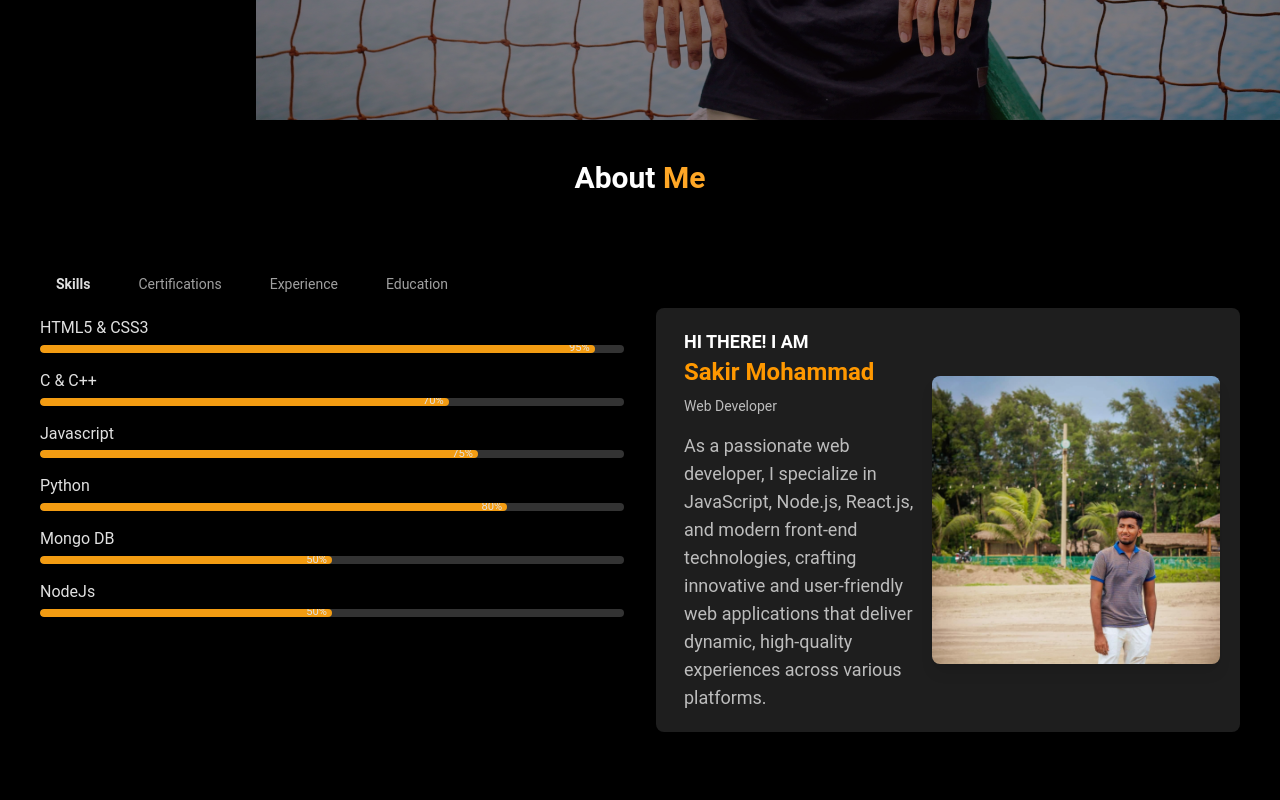
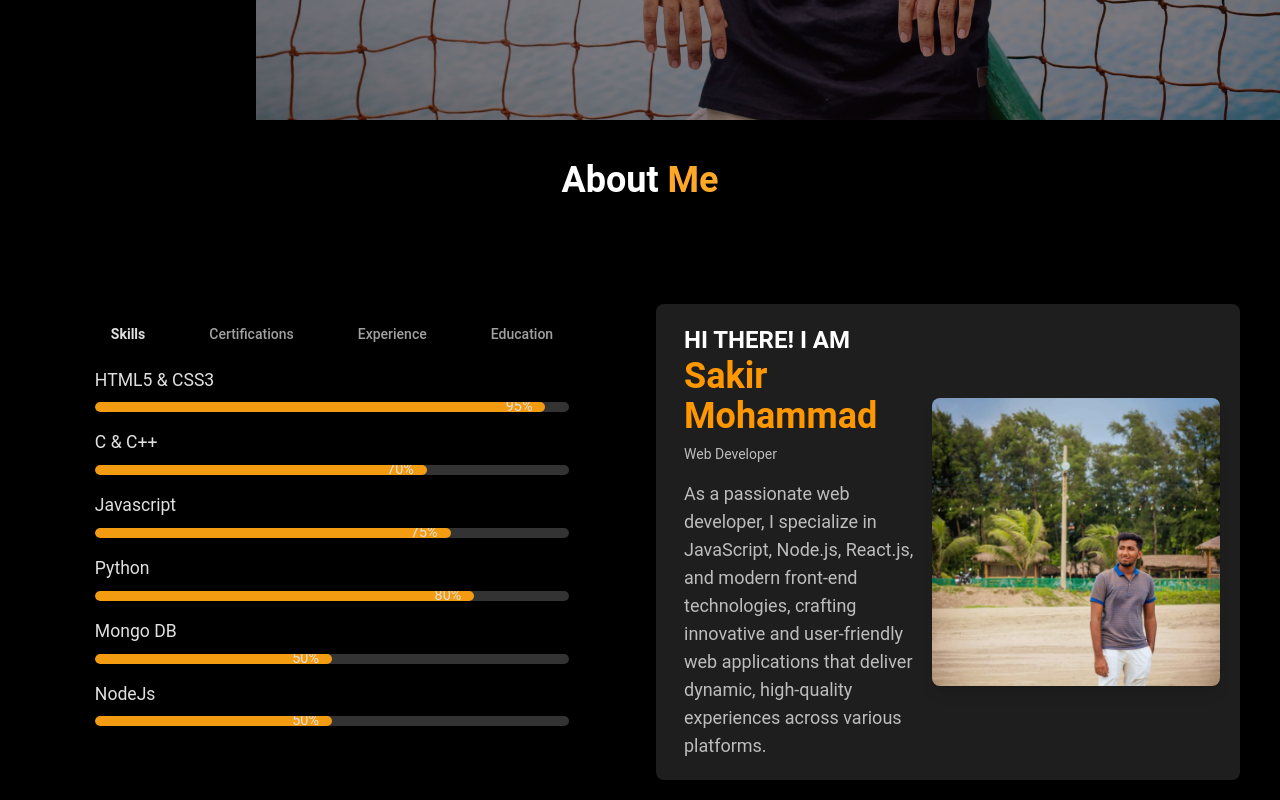
Before and after one commit to sakirmohammad775/sakir_mohammad_portfolio, a React (Vite) app: page / in a window 1280 px wide. Shown: the part 680-1480 px from the top of the page. Built offline with nearby package versions, Linux system fonts and the light colour scheme.

Commit message:
add new resume

```diff
--- a/src/Home/Experience Section/ExperienceSection.jsx
+++ b/src/Home/Experience Section/ExperienceSection.jsx
@@ -4,38 +4,38 @@ import profilePic from '../../assets/IMG_20220920_231109_884.jpg';
 
 const ExperienceSection = () => {
     return (
-        <div className="bg-black py-10">
-            <h2 className="text-3xl font-bold mb-8 text-center text-white">
+        <div className="bg-black py-10 max-w-screen-2xl mx-auto">
+            <h2 className="text-2xl sm:text-3xl md:text-4xl font-bold mb-8 text-center text-white">
                 About <span className="text-orange-400">Me</span>
             </h2>
 
             {/* Main container with responsive grid */}
-            <div className="grid gap-8 lg:grid-cols-2 py-10 px-10">
+            <div className="grid gap-8 md:grid-cols-1 lg:grid-cols-2 py-8 px-4 md:px-8 lg:px-10">
 
                 {/* Profile Section */}
-                <div>
+                <div className="flex justify-center">
                     <ProfileSection />
                 </div>
 
                 {/* About Section */}
-                <div className="flex flex-col lg:flex-row items-center justify-between p-5 mt-10 bg-[#1e1e1e] text-white rounded-lg shadow-lg">
+                <div className="flex flex-col md:flex-row lg:flex-row items-center justify-between p-5 mt-10 bg-[#1e1e1e] text-white rounded-lg shadow-lg">
 
                     {/* Left side text information */}
                     <div className="flex-1 px-2">
-                        <h2 className="text-lg font-semibold">
+                        <h2 className="text-lg md:text-xl lg:text-2xl font-semibold">
                             HI THERE! I AM <br />
-                            <span className="text-orange-500 text-2xl">Sakir Mohammad</span>
+                            <span className="text-orange-500 text-2xl md:text-3xl lg:text-4xl">Sakir Mohammad</span>
                         </h2>
-                        <h3 className="text-sm text-gray-400 mt-2">Web Developer</h3>
-                        <p className="text-lg text-gray-400 mt-4 ">
+                        <h3 className="text-sm md:text-md text-gray-400 mt-2">Web Developer</h3>
+                        <p className="text-md md:text-lg text-gray-400 mt-4">
                             As a passionate web developer, I specialize in
                             JavaScript, Node.js, React.js, and modern
-                             front-end technologies, crafting innovative and user-friendly web applications that deliver dynamic, high-quality experiences across various platforms.
+                            front-end technologies, crafting innovative and user-friendly web applications that deliver dynamic, high-quality experiences across various platforms.
                         </p>
                     </div>
 
                     {/* Right side image */}
-                    <div className="flex flex-none w-64 h-64 lg:w-72 lg:h-72 justify-center items-center mt-8 lg:mt-0">
+                    <div className="flex-none w-48 h-48 sm:w-56 sm:h-56 md:w-64 md:h-64 lg:w-72 lg:h-72 justify-center items-center mt-8 lg:mt-0">
                         <img
                             src={profilePic}
                             alt="Sakir"
--- a/src/Home/ProfileSection/ProfileSection.css
+++ b/src/Home/ProfileSection/ProfileSection.css
@@ -2,15 +2,38 @@
 
 .profile-section {
   color: #e0e0e0;
-  max-width: 600px;
+  max-width: 100%; /* Full width on small screens */
   margin: auto;
+  padding: 1rem;
 }
 
+/* Adjust max width for larger screens */
+@media (min-width: 768px) {
+  .profile-section {
+    max-width: 600px;
+  }
+}
+
+/* Tabs */
 .tabs {
   display: flex;
   gap: 1rem;
   margin-bottom: 1rem;
-  font-size: 1.5rem;
+  font-size: 1rem;
+  justify-content: center; /* Center tabs on smaller screens */
+}
+
+/* Responsive font sizes for tabs */
+@media (min-width: 768px) {
+  .tabs {
+    font-size: 1.25rem;
+  }
+}
+
+@media (min-width: 1024px) {
+  .tabs {
+    font-size: 1.5rem;
+  }
 }
 
 .tab {
@@ -24,6 +47,7 @@
   font-weight: bold;
 }
 
+/* Profile card styling */
 .profile-card {
   background-color: #1c1c1c;
   padding: 1.5rem;
@@ -36,6 +60,7 @@
   transform: translateY(-4px);
 }
 
+/* Font size adjustments for profile card headers */
 .profile-card h4 {
   font-weight: bold;
   font-size: 1rem;
@@ -45,23 +70,62 @@
   margin-bottom: 0.5rem;
 }
 
+@media (min-width: 768px) {
+  .profile-card h4 {
+    font-size: 1.2rem;
+  }
+}
+
+@media (min-width: 1024px) {
+  .profile-card h4 {
+    font-size: 1.4rem;
+  }
+}
+
 .profile-card h3 {
-  font-size: 1.2rem;
+  font-size: 1.1rem;
   color: #e0e0e0;
   margin-bottom: 0.3rem;
 }
 
+@media (min-width: 768px) {
+  .profile-card h3 {
+    font-size: 1.3rem;
+  }
+}
+
+@media (min-width: 1024px) {
+  .profile-card h3 {
+    font-size: 1.5rem;
+  }
+}
+
+/* Profile card paragraph text */
 .profile-card p {
   font-size: 0.9rem;
   color: #b0b0b0;
 }
 
+@media (min-width: 768px) {
+  .profile-card p {
+    font-size: 1rem;
+  }
+}
+
+@media (min-width: 1024px) {
+  .profile-card p {
+    font-size: 1.1rem;
+  }
+}
+
+/* Skills list */
 .skills-list {
   display: flex;
   flex-direction: column;
   gap: 1rem;
 }
 
+/* Skill item styling */
 .skill-item {
   display: flex;
   flex-direction: column;
@@ -73,6 +137,13 @@
   margin-bottom: 0.3rem;
 }
 
+@media (min-width: 768px) {
+  .skill-name {
+    font-size: 1.1rem;
+  }
+}
+
+/* Progress bar styling */
 .progress-bar {
   background-color: #333;
   border-radius: 5px;
@@ -80,8 +151,14 @@
   height: 8px;
 }
 
+@media (min-width: 768px) {
+  .progress-bar {
+    height: 10px;
+  }
+}
+
 .progress {
-  background-color: #f39c12; /* Golden color */
+  background-color: #f39c12;
   height: 100%;
   display: flex;
   align-items: center;
@@ -95,3 +172,43 @@
   font-size: 0.7rem;
   color: #e0e0e0;
 }
+
+@media (min-width: 768px) {
+  .progress-level {
+    font-size: 0.8rem;
+  }
+}
+
+@media (min-width: 1024px) {
+  .progress-level {
+    font-size: 0.9rem;
+  }
+}
+
+/* Additional styling for screens with max-width 425px */
+@media (max-width: 425px) {
+  /* Reduce font size for smaller screens */
+  .profile-card h4, .profile-card h3, .skill-name {
+    font-size: 0.9rem;
+  }
+
+  /* Adjust font size for tabs */
+  .tabs {
+    font-size: 0.9rem;
+  }
+
+  /* Adjust padding and margins for a compact layout */
+  .profile-section, .profile-card {
+    padding: 1rem;
+    margin-bottom: 0.5rem;
+  }
+
+  /* Reduce size of the progress bar */
+  .progress-bar {
+    height: 6px;
+  }
+
+  .progress-level {
+    font-size: 0.6rem;
+  }
+}
--- a/src/Home/ProfileSection/ProfileSection.jsx
+++ b/src/Home/ProfileSection/ProfileSection.jsx
@@ -1,6 +1,6 @@
 import React, { useState, useEffect } from 'react';
 import './ProfileSection.css';
-import data from '../../../public/data.json'
+import data from '../../../public/data.json';
 import { CiLink } from 'react-icons/ci';
 
 const ProfileSection = () => {
@@ -19,51 +19,51 @@ const ProfileSection = () => {
   }, []);
 
   return (
-    <div className="profile-section">
+    <div className="profile-section px-4 sm:px-6 md:px-8 lg:px-10 py-8 sm:py-10 md:py-12 lg:py-14 sm:mr-10">
       {/* Tabs */}
-      <div className="tabs">
+      <div className="tabs flex justify-center space-x-4 mb-6 text-lg md:text-xl lg:text-2xl font-medium text-white">
         <span
-          className={`tab ${activeTab === 'Skills' ? 'active' : ''}`}
+          className={`tab cursor-pointer ${activeTab === 'Skills' ? 'active' : ''}`}
           onClick={() => setActiveTab('Skills')}
         >
           Skills
         </span>
 
         <span
-          className={ ` tab ${activeTab === 'Certifications' ? 'active' : ''}`}
+          className={`tab cursor-pointer ${activeTab === 'Certifications' ? 'active' : ''}`}
           onClick={() => setActiveTab('Certifications')}
-        >Certifications</span>
+        >
+          Certifications
+        </span>
 
         <span
-          className={`tab ${activeTab === 'Experience' ? 'active' : ''}`}
+          className={`tab cursor-pointer ${activeTab === 'Experience' ? 'active' : ''}`}
           onClick={() => setActiveTab('Experience')}
         >
           Experience
         </span>
 
         <span
-          className={`tab ${activeTab === 'Education' ? 'active' : ''}`}
+          className={`tab cursor-pointer ${activeTab === 'Education' ? 'active' : ''}`}
           onClick={() => setActiveTab('Education')}
         >
           Education
         </span>
-
       </div>
 
       {/* Experience Section */}
       {activeTab === 'Experience' && experience.map((exp, index) => (
-        <div key={index} className="profile-card">
-          <h4>{exp.company} <span>({exp.duration})</span></h4>
-          <h3>{exp.title}</h3>
-          <p>{exp.description}</p>
+        <div key={index} className="profile-card mb-4 p-4 rounded-lg shadow-lg bg-[#1e1e1e] text-white">
+          <h4 className="text-xl md:text-2xl lg:text-3xl">{exp.company} <span>({exp.duration})</span></h4>
+          <h3 className="text-lg md:text-xl lg:text-2xl text-gray-300">{exp.title}</h3>
+          <p className="text-sm md:text-base lg:text-lg text-gray-400">{exp.description}</p>
         </div>
       ))}
+
       {/* Certifications Section */}
       {activeTab === 'Certifications' && certifications.map((cert, index) => (
-        <div key={index} className="profile-card">
-          <div className='flex justify-between'>
-            <h3>{cert.title}</h3>
-           {/* Clickable CiLink Icon */}
+        <div key={index} className="profile-card mb-4 p-4 rounded-lg shadow-lg bg-[#1e1e1e] text-white flex items-center justify-between">
+          <h3 className="text-xl md:text-2xl lg:text-3xl">{cert.title}</h3>
           <a
             href={cert.description}
             target="_blank"
@@ -72,29 +72,31 @@ const ProfileSection = () => {
           >
             <CiLink size={30} />
           </a>
-          </div>
         </div>
       ))}
 
       {/* Education Section */}
       {activeTab === 'Education' && education.map((edu, index) => (
-        <div key={index} className="profile-card">
-          <h4 className='text-4xl'>{edu.institution} <span>({edu.duration})</span></h4>
-          <h3 className='font-thin'>{edu.title}</h3>
+        <div key={index} className="profile-card mb-4 p-4 rounded-lg shadow-lg bg-[#1e1e1e] text-white">
+          <h4 className="text-xl md:text-2xl lg:text-3xl">{edu.institution} <span>({edu.duration})</span></h4>
+          <h3 className="text-lg md:text-xl lg:text-2xl text-gray-300">{edu.title}</h3>
         </div>
       ))}
+
       {/* Skills Section */}
       {activeTab === 'Skills' && (
-        <div className="skills-list">
+        <div className="skills-list grid gap-4 sm:gap-6 md:gap-8">
           {skills.map((skill, index) => (
             <div key={index} className="skill-item">
-              <span className="skill-name">{skill.name}</span>
-              <div className="progress-bar">
+              <span className="skill-name text-base md:text-lg lg:text-xl text-white">{skill.name}</span>
+              <div className="progress-bar bg-gray-700 w-full h-4 rounded-lg mt-1 overflow-hidden">
                 <div
-                  className="progress"
+                  className="progress bg-orange-500 h-full"
                   style={{ width: `${skill.level}%` }}
                 >
-                  <span className="progress-level">{skill.level}%</span>
+                  <span className="progress-level text-xs md:text-sm lg:text-base text-white px-2">
+                    {skill.level}%
+                  </span>
                 </div>
               </div>
             </div>
```
Also changed, not shown: src/Component/Navbar/Navbar.jsx (+14 -15 lines), src/Home/Experience Section/profilepic.css (+73 -8 lines).
